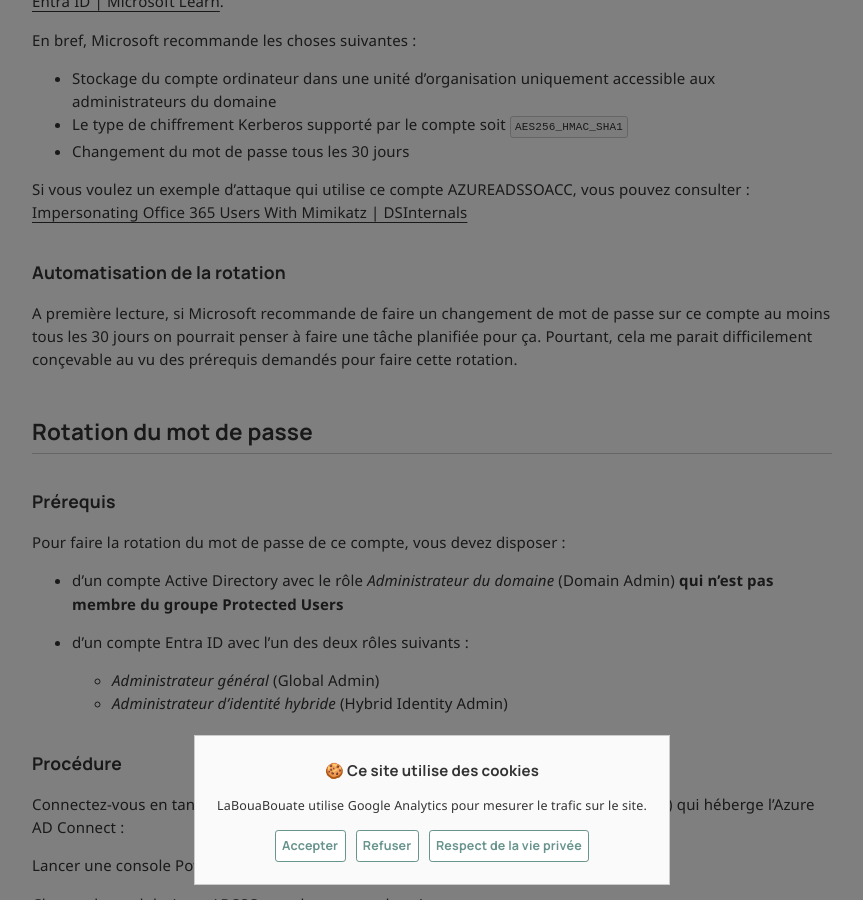
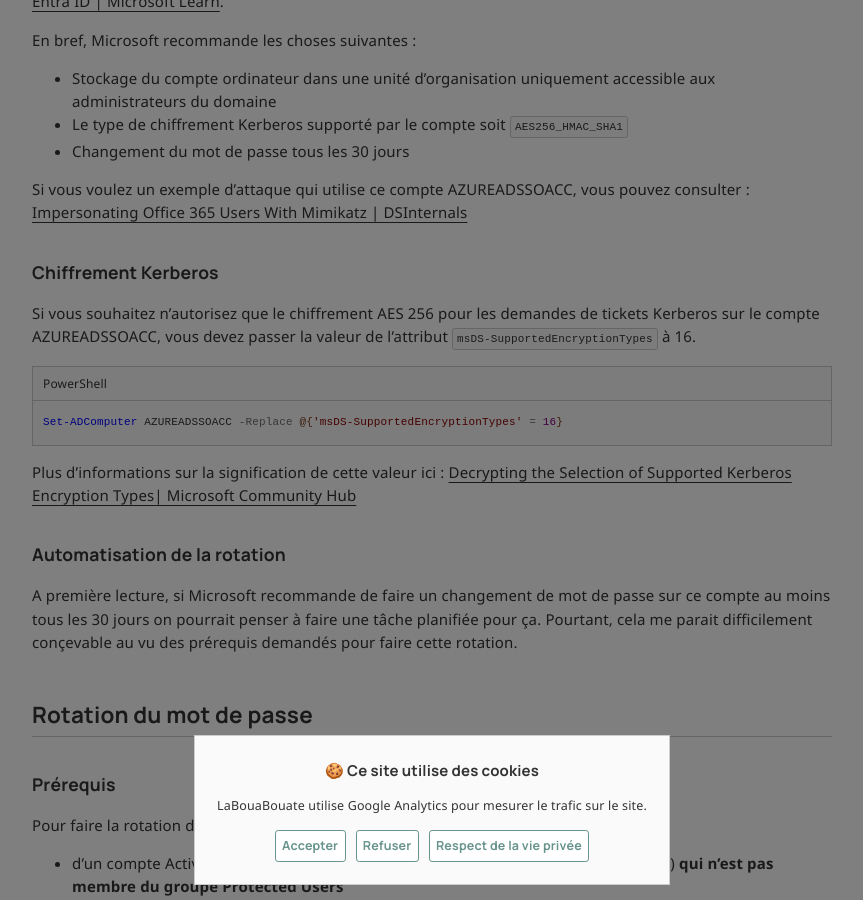
Before and after one commit to leobouard/leobouard.github.io, a Jekyll site: the page built from _posts/2024-07-04-azureadssoacc.md, in a window 1280 px wide and 900 px high, scrolled down 843 px. Shown: the whole window, without its empty margins (208-1071 px from the left). Built offline with Jekyll 4.4.1, drawn with Linux system fonts in a browser that asks for light colours; nearby versions of some CDN libraries; some web fonts are replaced; comment, search, counter and statistics services are not loaded.

Commit message:
Update 2024-07-04-azureadssoacc.md

````diff
--- a/_posts/2024-07-04-azureadssoacc.md
+++ b/_posts/2024-07-04-azureadssoacc.md
@@ -27,6 +27,16 @@
 - Changement du mot de passe tous les 30 jours
 
 Si vous voulez un exemple d’attaque qui utilise ce compte AZUREADSSOACC, vous pouvez consulter : [Impersonating Office 365 Users With Mimikatz \| DSInternals](https://www.dsinternals.com/en/impersonating-office-365-users-mimikatz/)
+
+### Chiffrement Kerberos
+
+Si vous souhaitez n'autorisez que le chiffrement AES 256 pour les demandes de tickets Kerberos sur le compte AZUREADSSOACC, vous devez passer la valeur de l'attribut `msDS-SupportedEncryptionTypes` à 16.
+
+```powershell
+Set-ADComputer AZUREADSSOACC -Replace @{'msDS-SupportedEncryptionTypes' = 16}
+```
+
+Plus d'informations sur la signification de cette valeur ici : [Decrypting the Selection of Supported Kerberos Encryption Types\| Microsoft Community Hub](https://techcommunity.microsoft.com/blog/coreinfrastructureandsecurityblog/decrypting-the-selection-of-supported-kerberos-encryption-types/1628797)
 
 ### Automatisation de la rotation
 
````
